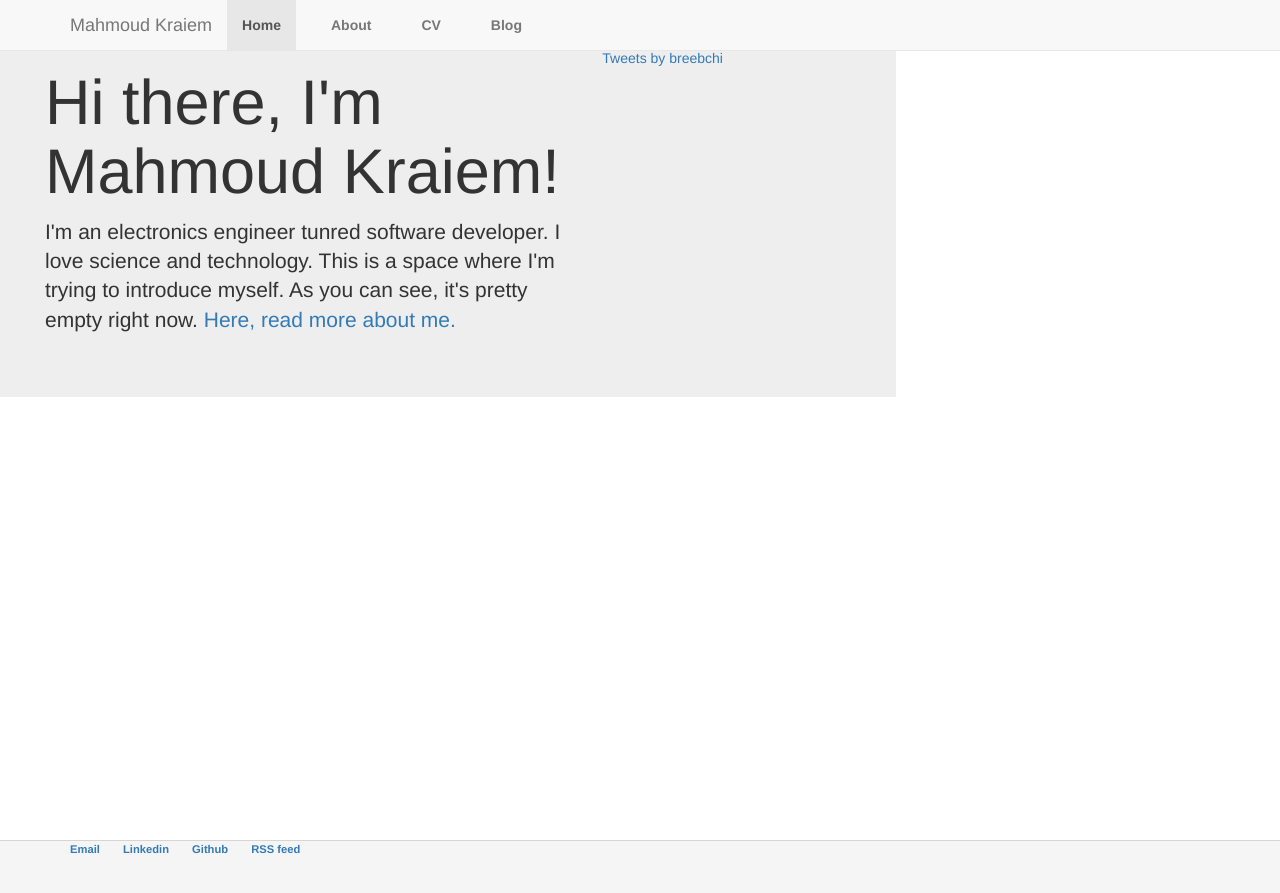
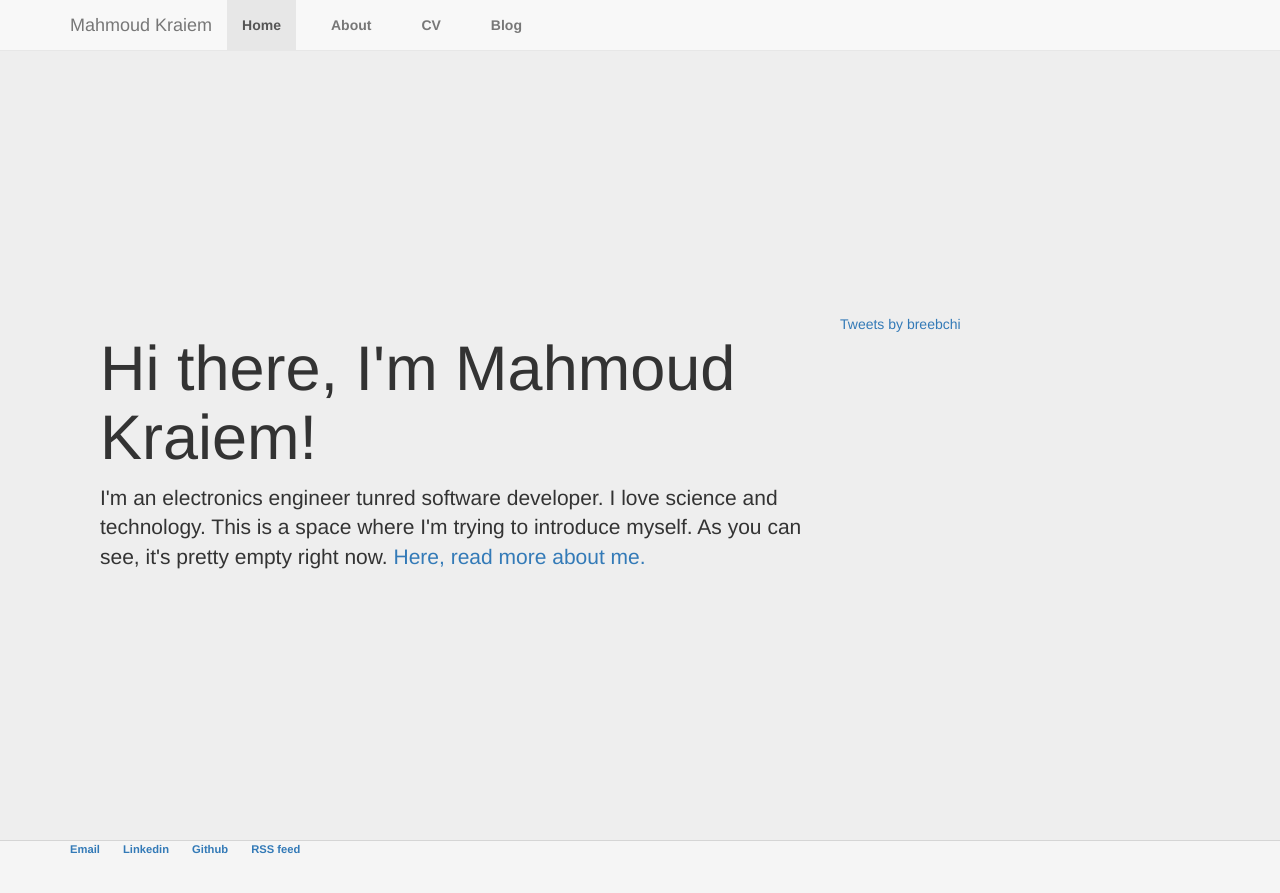
Before and after one commit to breebchi/breebchi.github.io, a Jekyll site: the page built from index.html, in a window 1280 px wide. Shown: the top 893 px of the page. Built offline with Jekyll 4.4.1, drawn with Linux system fonts in a browser that asks for light colours; nearby versions of some CDN libraries; comment, search, counter and statistics services are not loaded.

Commit message:
Update main.css

```diff
--- a/css/main.css
+++ b/css/main.css
@@ -1,6 +1,7 @@
 body {
     margin: 60px auto;
-    width: 70%;
+     height: 100%;
+    width: 100%;
 }
 nav ul, footer ul {
     font-family:'Helvetica', 'Arial', 'Sans-Serif';
@@ -41,3 +42,49 @@ ul.posts {
 ul.posts li {
     list-style: none;
 }
+
+.jumbotron.vertical-center {
+  margin-bottom: 0; /* Remove the default bottom margin of .jumbotron */
+}
+
+.vertical-center {
+  min-height: 100%;  /* Fallback for vh unit */
+  min-height: 100vh; /* You might also want to use
+                        'height' property instead.
+
+                        Note that for percentage values of
+                        'height' or 'min-height' properties,
+                        the 'height' of the parent element
+                        should be specified explicitly.
+
+                        In this case the parent of '.vertical-center'
+                        is the <body> element */
+
+  /* Make it a flex container */
+  display: -webkit-box;
+  display: -moz-box;
+  display: -ms-flexbox;
+  display: -webkit-flex;
+  display: flex;
+
+  /* Align the bootstrap's container vertically */
+    -webkit-box-align : center;
+  -webkit-align-items : center;
+       -moz-box-align : center;
+       -ms-flex-align : center;
+          align-items : center;
+
+  /* In legacy web browsers such as Firefox 9
+     we need to specify the width of the flex container */
+  width: 100%;
+
+  /* Also 'margin: 0 auto' doesn't have any effect on flex items in such web browsers
+     hence the bootstrap's container won't be aligned to the center anymore.
+
+     Therefore, we should use the following declarations to get it centered again */
+         -webkit-box-pack : center;
+            -moz-box-pack : center;
+            -ms-flex-pack : center;
+  -webkit-justify-content : center;
+          justify-content : center;
+}
```
